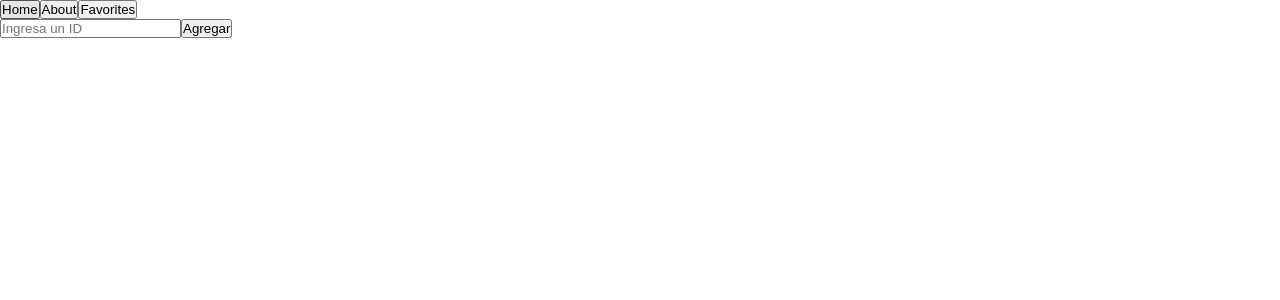
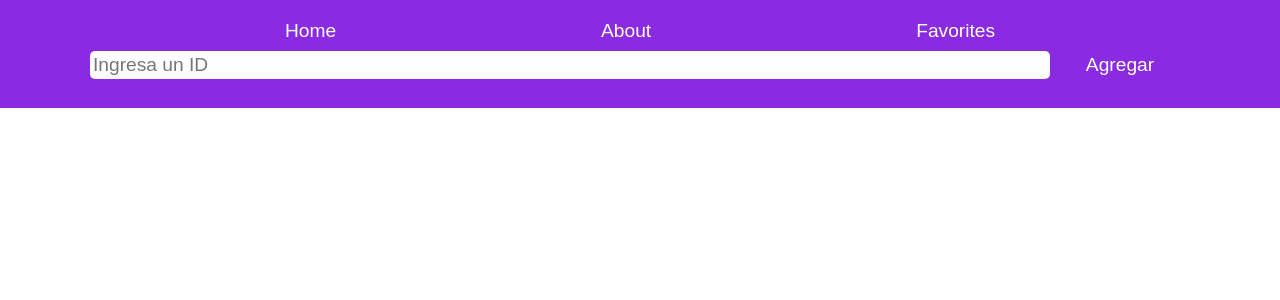
Before and after one commit to Facundo-Sura/PI-Rick-Morty, a React (Vite) app in the folder front/: page /home in a window 1280 px wide. Shown: the top 300 px of the page. Built offline with nearby package versions, Linux system fonts and the light colour scheme.

Commit message:
estilos para la navbar y searchbar

```diff
--- a/front/src/components/nav/Nav.jsx
+++ b/front/src/components/nav/Nav.jsx
@@ -1,13 +1,24 @@
-import { Link } from 'react-router-dom'
-import SearchBar from '../searchbar/SearchBar'
+import { Link } from "react-router-dom";
+import SearchBar from "../searchbar/SearchBar";
+import style from "./Nav.module.css";
 
-function Nav({onSearch}){
-    return <div>
-        <Link to='/home'><button >Home</button></Link>
-        <Link to='/about'><button>About</button></Link>
-        <Link to='/favorites'><button>Favorites</button></Link>
-        <SearchBar onSearch={onSearch}/>
+function Nav({ onSearch }) {
+  return (
+    <div className={style.navbar}>
+      <div className={style.menu}>
+        <Link to="/home" className={style.item}>
+          <button className={style.item}>Home</button>
+        </Link>
+        <Link to="/about" className={style.item}>
+          <button className={style.item}>About</button>
+        </Link>
+        <Link to="/favorites" className={style.item}>
+          <button className={style.item}>Favorites</button>
+        </Link>
+      </div>
+      <SearchBar onSearch={onSearch} />
     </div>
+  );
 }
 
-export default Nav
+export default Nav;
--- /dev/null
+++ b/front/src/components/nav/Nav.module.css
@@ -0,0 +1,28 @@
+.navbar {
+    background: #8a2be2;
+    width: 100%;
+    padding: 20px 0;
+    position: sticky;
+}
+
+.menu {
+    width: 100%;
+    height: 50%;
+    padding: 0 20px;
+    display: flex;
+    justify-content: space-evenly;
+    align-items: center;
+}
+
+.item {
+    background: transparent;
+    color: white;
+    font-size: 1.2rem;
+    text-decoration: none;
+    border: none;
+    cursor: pointer;
+}
+
+.item:hover {
+    color: rgba(255, 255, 255, .7);
+}
--- /dev/null
+++ b/front/src/components/searchbar/Search.module.css
@@ -0,0 +1,37 @@
+.bar {
+    width: 100%;
+    height: 50%;
+    text-align: center;
+}
+
+.input {
+    width: 75%;
+    height: 100%;
+    margin: 7px 0;
+    border: none;
+    border-radius: 5px;
+    padding: 3px;
+    font-size: 1.2rem;
+}
+
+.input:focus {
+    outline: none;
+}
+
+.add {
+    width: 10%;
+    height: 100%;
+    margin: 7px 6px;
+    border: none;
+    border-radius: 5px;
+    padding: 5px 5px;
+    background: transparent;
+    color: white;
+    font-size: 1.2rem;
+    cursor: pointer;
+}
+
+.add:hover {
+    background: rgba(255, 255, 255, 0.5);
+    color: rgba(0, 0, 0, 0.5);
+}
--- a/front/src/components/searchbar/SearchBar.jsx
+++ b/front/src/components/searchbar/SearchBar.jsx
@@ -1,22 +1,28 @@
 import { useState } from "react";
+import style from "./Search.module.css";
 
 export default function SearchBar(props) {
-
-   const [id, setId] = useState('')
+  const [id, setId] = useState("");
 
   function handleChange(evento) {
-      setId(evento.target.value)
+    setId(evento.target.value);
   }
 
   const search = () => {
-      props.onSearch(id)
-      setId('')
-   }
+    props.onSearch(id);
+    setId("");
+  };
 
   return (
-      <div>
-         <input type='search' onChange={handleChange} placeholder="Ingresa un ID" value={id}/>
-         <button onClick={search}>Agregar</button>
+    <div className={style.bar}>
+      <input
+        type="search"
+        onChange={handleChange}
+        placeholder="Ingresa un ID"
+        value={id}
+         className={style.input}
+      />
+      <button onClick={search} className={style.add}>Agregar</button>
     </div>
   );
 }
```
Lines whose indentation alone changed are shown as unchanged.
